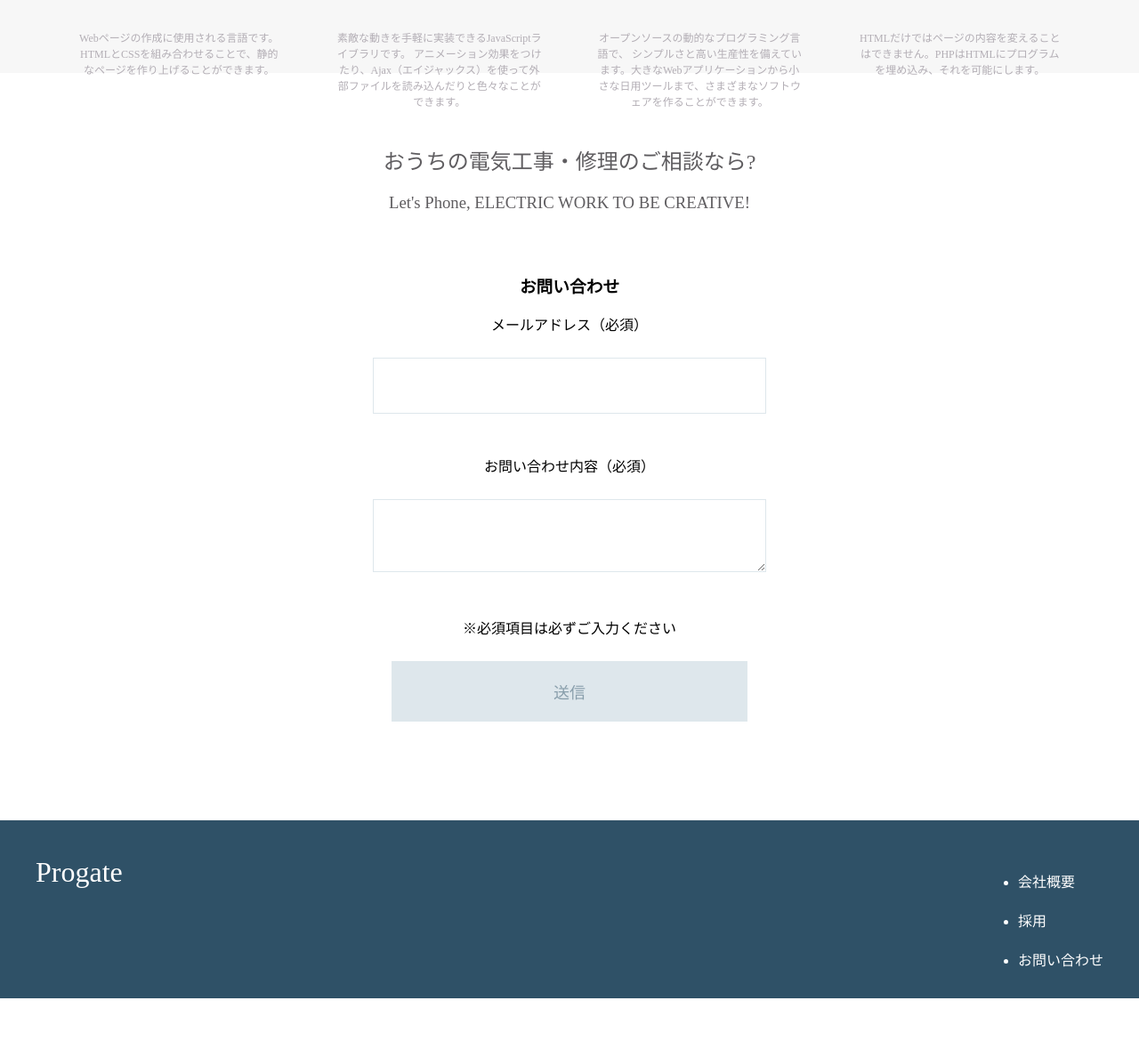
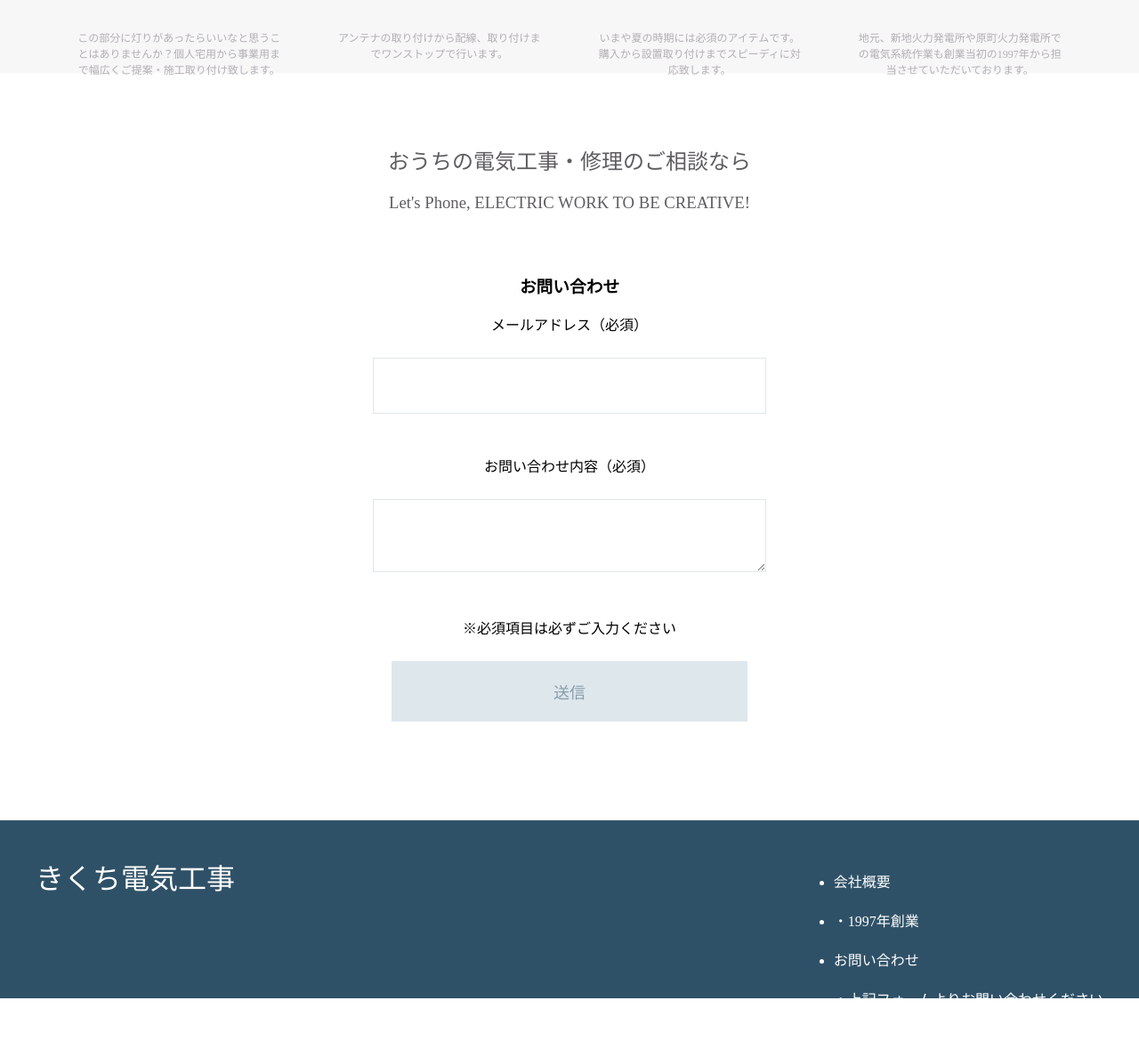
Before and after one commit to j-kikuchi2020/kikuden1997.github.io, a plain HTML site: page index.html in a window 1280 px wide. Shown: the part 1188-2358 px from the top of the page at 89% size. Before the commit the page ends 2314 px from the top, so only its background shows below. Drawn offline with Linux system fonts and the light colour scheme.

Commit message:
Update index.html

```diff
--- a/index.html
+++ b/index.html
@@ -42,28 +42,28 @@
               <img src="https://prog-8.com/images/html/advanced/html.png">
               <p>Light</p>
             </div>
-            <p class="txt-contents">Webページの作成に使用される言語です。HTMLとCSSを組み合わせることで、静的なページを作り上げることができます。</p>
+            <p class="txt-contents">この部分に灯りがあったらいいなと思うことはありませんか？個人宅用から事業用まで幅広くご提案・施工取り付け致します。</p>
           </div>
           <div class="lesson">
             <div class="lesson-icon">
               <img src="https://prog-8.com/images/html/advanced/jQuery.png">
               <p>TV</p>
             </div>
-            <p class="txt-contents">素敵な動きを手軽に実装できるJavaScriptライブラリです。 アニメーション効果をつけたり、Ajax（エイジャックス）を使って外部ファイルを読み込んだりと色々なことができます。</p>
+            <p class="txt-contents">アンテナの取り付けから配線、取り付けまでワンストップで行います。</p>
           </div>
           <div class="lesson">
             <div class="lesson-icon">
               <img src="https://prog-8.com/images/html/advanced/ruby.png">
               <p>Air Conditioner</p>
             </div>
-            <p class="txt-contents">オープンソースの動的なプログラミング言語で、 シンプルさと高い生産性を備えています。大きなWebアプリケーションから小さな日用ツールまで、さまざまなソフトウェアを作ることができます。</p>
+            <p class="txt-contents">いまや夏の時期には必須のアイテムです。購入から設置取り付けまでスピーディに対応致します。</p>
           </div>
           <div class="lesson">
             <div class="lesson-icon">
               <img src="https://prog-8.com/images/html/advanced/php.png">
               <p>Plant</p>
             </div>
-            <p class="txt-contents">HTMLだけではページの内容を変えることはできません。PHPはHTMLにプログラムを埋め込み、それを可能にします。</p>
+            <p class="txt-contents">地元、新地火力発電所や原町火力発電所での電気系統作業も創業当初の1997年から担当させていただいております。</p>
           </div>
         </div>
       </div>
@@ -71,7 +71,7 @@
     <div class="message-wrapper">
       <div class="container">
         <div class="heading">
-          <h2>おうちの電気工事・修理のご相談なら?</h2>
+          <h2>おうちの電気工事・修理のご相談なら</h2>
           <h3>Let's Phone, ELECTRIC WORK TO BE CREATIVE!</h3>
         </div>
       </div>
@@ -93,12 +93,13 @@
     </div>
 
     <div class="footer">
-      <div class="footer-logo">Progate</div>
+      <div class="footer-logo">きくち電気工事</div>
       <div class="footer-list">
         <ul>
           <li>会社概要</li>
-          <li>採用</li>
+          <li> ・1997年創業</li>
           <li>お問い合わせ</li>
+          <li> ・上記フォームよりお問い合わせください</li>
         </ul>
       </div>
     </div>
```
